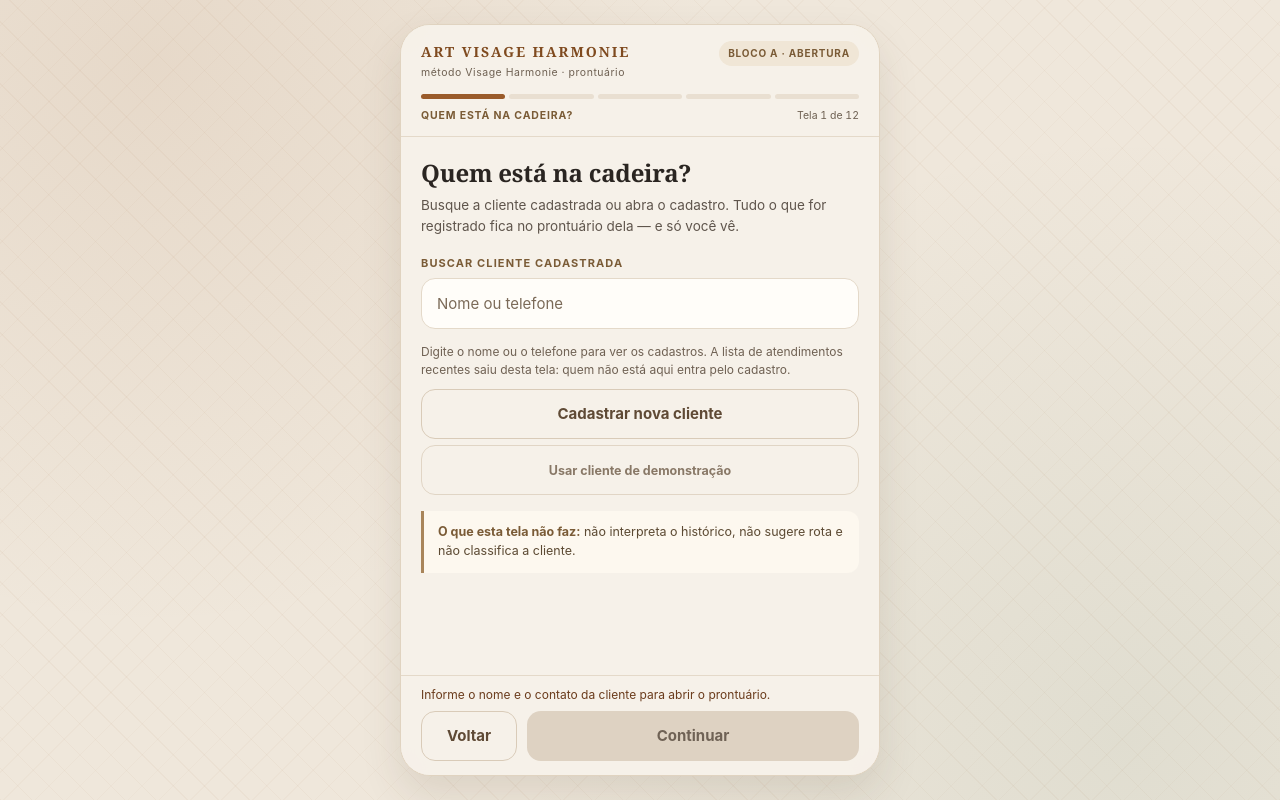
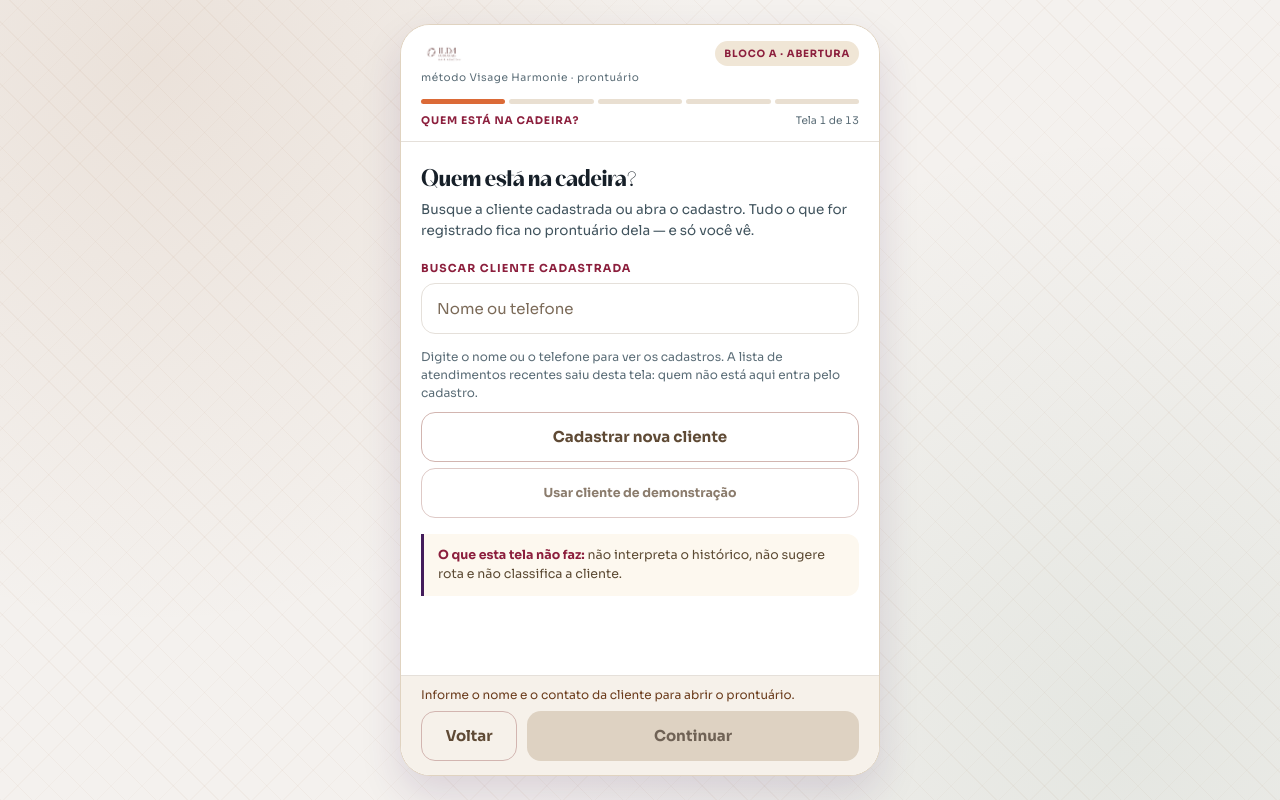
Before and after one commit to IGEDUCACAO/ig-visage-prototipo, a plain HTML site: page index.html in a window 1280 px wide. Drawn offline with Linux system fonts and the light colour scheme.

Commit message:
Aplica a identidade oficial da marca: paleta, Sora/BT Suave locais e logo no cabecalho

```diff
--- a/assets/app.js
+++ b/assets/app.js
@@ -28,13 +28,13 @@
      Diagnóstico, Manutenção e Paleta) continuam registradas com o seu id. */
   var TELAS = [
     { n: 1, titulo: 'Quem está na cadeira?', bloco: 'abertura', tela: 1 },
-    { n: 2, titulo: 'Qual o desejo dela?', bloco: 'abertura', tela: 2 },
+    { n: 2, titulo: 'Qual é o desejo dela?', bloco: 'abertura', tela: 2 },
     { n: 3, titulo: 'Rota escolhida', bloco: 'abertura', tela: 3 },
     { n: 4, titulo: 'Profundidade da pele', bloco: 'leitura', tela: 4 },
-    { n: 5, titulo: 'Base natural do cabelo', bloco: 'leitura', tela: 5 },
+    { n: 5, titulo: 'Base natural', bloco: 'leitura', tela: 5 },
     { n: 6, titulo: 'Contraste', bloco: 'leitura', tela: 7 },
     { n: 7, titulo: 'Família', bloco: 'prescricao', tela: 11 },
-    { n: 8, titulo: 'Formato do rosto', bloco: 'rosto', tela: 9 },
+    { n: 8, titulo: 'Formato de rosto', bloco: 'rosto', tela: 9 },
     { n: 9, titulo: 'O que o seu formato direciona', bloco: 'rosto', tela: 10 },
     { n: 10, titulo: 'Percentual de cabelos brancos', bloco: 'leitura', tela: 6 },
     { n: 11, titulo: 'Como ficou o teste', bloco: 'leitura', tela: 8 },
@@ -435,7 +435,7 @@
       elTelaNome.textContent = meta.titulo;
       elTelaNum.textContent = telaAtual === TELA_DOSSIE
         ? 'Etapa ' + TELA_DOSSIE + ' · dossiê final'
-        : 'Tela ' + telaAtual + ' de ' + TELAS.length;
+        : 'Tela ' + telaAtual + ' de ' + TOTAL_TELAS;
       atualizarProgresso(meta.bloco);
 
       elTela.innerHTML = '';
--- a/assets/styles.css
+++ b/assets/styles.css
@@ -1,27 +1,45 @@
 /* Art Visage Harmonie — identidade do v1, ampliada para o prontuário v2.
    Mobile-first, largura máxima 480px, alvos de toque >= 44px, contraste AA. */
 
+/* Fontes oficiais da marca, servidas do próprio repositório (sem CDN). */
+@font-face { font-family: "Sora"; src: url("marca/Sora-Light.ttf") format("truetype"); font-weight: 300; font-style: normal; font-display: swap; }
+@font-face { font-family: "Sora"; src: url("marca/Sora-Regular.ttf") format("truetype"); font-weight: 400; font-style: normal; font-display: swap; }
+@font-face { font-family: "Sora"; src: url("marca/Sora-Medium.ttf") format("truetype"); font-weight: 500; font-style: normal; font-display: swap; }
+@font-face { font-family: "Sora"; src: url("marca/Sora-SemiBold.ttf") format("truetype"); font-weight: 600; font-style: normal; font-display: swap; }
+@font-face { font-family: "Sora"; src: url("marca/Sora-Bold.ttf") format("truetype"); font-weight: 700; font-style: normal; font-display: swap; }
+@font-face { font-family: "BT Suave"; src: url("marca/BTSuave-Regular.otf") format("opentype"); font-weight: 400; font-style: normal; font-display: swap; }
+@font-face { font-family: "BT Suave"; src: url("marca/BTSuave-Medium.otf") format("opentype"); font-weight: 500; font-style: normal; font-display: swap; }
+@font-face { font-family: "BT Suave"; src: url("marca/BTSuave-Bold.otf") format("opentype"); font-weight: 700; font-style: normal; font-display: swap; }
+
 :root {
-  --bg: #f6f1e9;
-  --fundo: #efe7db;
-  --card: #fffdf9;
-  --ink: #2a2521;
-  --ink2: #5f554c;
-  --ink3: #6f6153;
-  --line: #e4d9c9;
-  --line-forte: #d9cbb8;
-  --gold: #a9855a;
-  --gold-d: #8a6a42;
-  --label: #7a5b36;
-  --terra: #9a5b2a;
-  --terra-d: #7f4a1f;
-  --verde: #2f6b4f;
-  --perigo: #8d3b2a;
+  /* Paleta oficial (Manual da Marca): roxo, vinho, laranja, azul, cinza azulado,
+     amarelo, neutros e nudes. O texto é #161F28. */
+  --roxo: #431C5B;
+  --vinho: #8C1F3D;
+  --laranja: #DB6A37;
+  --azul: #064276;
+  --cinza-azulado: #40535D;
+  --amarelo: #F0C43F;
+  --bg: #FFFFFF;
+  --fundo: #F4F1EE;
+  --card: #FFFFFF;
+  --ink: #161F28;
+  --ink2: #40535D;
+  --ink3: #5B6D77;
+  --line: #E5E0DA;
+  --line-forte: #D2B5B0;
+  --gold: #431C5B;
+  --gold-d: #2E1340;
+  --label: #8C1F3D;
+  --terra: #DB6A37;
+  --terra-d: #B85426;
+  --verde: #064276;
+  --perigo: #8C1F3D;
   --radius: 18px;
-  --shadow: 0 2px 10px rgba(90, 70, 45, .07);
-  --shadow-alto: 0 18px 40px rgba(74, 55, 35, .12);
-  --serif: Georgia, "Times New Roman", "Iowan Old Style", serif;
-  --sans: -apple-system, BlinkMacSystemFont, "Segoe UI", Roboto, Helvetica, Arial, sans-serif;
+  --shadow: 0 2px 10px rgba(22, 31, 40, .06);
+  --shadow-alto: 0 18px 40px rgba(67, 28, 91, .14);
+  --serif: "BT Suave", "Sora", Georgia, serif;
+  --sans: "Sora", -apple-system, BlinkMacSystemFont, "Segoe UI", Roboto, Helvetica, Arial, sans-serif;
 }
 
 * {
@@ -103,11 +121,18 @@ body {
   flex: 0 0 auto;
   padding: 16px 20px 12px;
   border-bottom: 1px solid var(--line);
-  background: rgba(246, 241, 233, .92);
+  background: rgba(255, 255, 255, .94);
   -webkit-backdrop-filter: blur(12px);
   backdrop-filter: blur(12px);
   position: relative;
   z-index: 2;
+}
+
+.marca-logo {
+  display: block;
+  height: 26px;
+  width: auto;
+  margin-bottom: 2px;
 }
 
 .marca {
--- a/assets/telas-leitura.js
+++ b/assets/telas-leitura.js
@@ -282,7 +282,7 @@
     var registrado = typeof e.desejo === 'string' && e.desejo.trim().length > 0;
 
     el.innerHTML =
-      '<h2>Qual o desejo dela?</h2>' +
+      '<h2>Qual é o desejo dela?</h2>' +
       '<p class="lead">Escreva com as palavras dela. Gíria, hesitação e “não sei” também são registro.</p>' +
       '<div class="campo">' +
         '<label class="rotulo" for="desejo">Desejo, nas palavras da cliente</label>' +
@@ -396,7 +396,7 @@
     }).join('');
 
     el.innerHTML =
-      '<h2>Base natural do cabelo</h2>' +
+      '<h2>Base natural</h2>' +
       '<p class="lead">Ancore a base com a amostra na mão dela. O app não estima.</p>' +
       '<div class="grade grade-3">' + opcoes + '</div>' +
       '<p class="hint">A altura 02 não existe no mercado — a lista salta de 01 para 03.</p>' +
@@ -649,7 +649,7 @@
     });
   }
 
-  /* ---------- TELA 8 — Formato do rosto ---------- */
+  /* ---------- TELA 8 — Formato de rosto ---------- */
 
   /* Ilustracoes de corte (traco, nunca foto): mudam com formato e estatura. */
   function blocoDeCortes(formato, e) {
@@ -694,7 +694,7 @@
     }).join('');
 
     el.innerHTML =
-      '<h2>Formato do rosto</h2>' +
+      '<h2>Formato de rosto</h2>' +
       '<p class="lead">Compare o contorno com as oito formas geométricas. A miniatura ajuda a separar as parecidas.</p>' +
       '<div class="campo">' +
         '<label class="rotulo">Altura da cliente (estatura)</label>' +
@@ -775,13 +775,13 @@
   /* ---------- registro ---------- */
 
   VISAGE.registrarTela(1, { titulo: 'Quem está na cadeira?', bloco: 'abertura', render: render1 });
-  VISAGE.registrarTela(2, { titulo: 'Qual o desejo dela?', bloco: 'abertura', render: render2 });
+  VISAGE.registrarTela(2, { titulo: 'Qual é o desejo dela?', bloco: 'abertura', render: render2 });
   VISAGE.registrarTela(3, { titulo: 'Rota escolhida', bloco: 'abertura', render: render3 });
   VISAGE.registrarTela(4, { titulo: 'Profundidade da pele', bloco: 'leitura', render: render4 });
-  VISAGE.registrarTela(5, { titulo: 'Base natural do cabelo', bloco: 'leitura', render: render5 });
+  VISAGE.registrarTela(5, { titulo: 'Base natural', bloco: 'leitura', render: render5 });
   VISAGE.registrarTela(6, { titulo: 'Percentual de cabelos brancos', bloco: 'leitura', render: render6 });
   VISAGE.registrarTela(7, { titulo: 'Contraste', bloco: 'leitura', render: render6Contraste });
   VISAGE.registrarTela(8, { titulo: 'Como ficou o teste', bloco: 'leitura', render: render7 });
-  VISAGE.registrarTela(9, { titulo: 'Formato do rosto', bloco: 'rosto', render: render8 });
+  VISAGE.registrarTela(9, { titulo: 'Formato de rosto', bloco: 'rosto', render: render8 });
   VISAGE.registrarTela(10, { titulo: 'O que o seu formato direciona', bloco: 'rosto', render: render9 });
 })(typeof window !== 'undefined' ? window : this);
--- a/index.html
+++ b/index.html
@@ -3,7 +3,7 @@
 <head>
 <meta charset="utf-8">
 <meta name="viewport" content="width=device-width, initial-scale=1, viewport-fit=cover">
-<meta name="theme-color" content="#f6f1e9">
+<meta name="theme-color" content="#431C5B">
 <meta name="description" content="Protótipo navegável do app Art Visage Harmonie — prontuário de consultoria de cor.">
 <title>Art Visage Harmonie — Prontuário v2</title>
 <link rel="stylesheet" href="assets/styles.css">
@@ -14,7 +14,7 @@
   <header class="topo">
     <div class="marca">
       <div class="marca-texto">
-        <p class="marca-nome">Art Visage Harmonie</p>
+        <img class="marca-logo" src="assets/marca/logo_horizontal_01.png" alt="Art Visage Harmonie">
         <p class="marca-sub">método Visage Harmonie · prontuário</p>
       </div>
       <p class="bloco-atual" id="blocoAtual">Bloco A · Abertura</p>
@@ -22,7 +22,7 @@
     <div class="trilha-progresso" id="progresso"></div>
     <div class="passo-linha">
       <span class="tela-nome" id="telaNome">Quem está na cadeira?</span>
-      <span class="tela-num" id="telaNum">Tela 1 de 17</span>
+      <span class="tela-num" id="telaNum">Tela 1 de 13</span>
     </div>
   </header>
 
--- a/repo/testes/index.js
+++ /dev/null
@@ -1,6 +0,0 @@
-/* O criterio de pronto da malha executa `cd repo && node --test testes/`.
-   Este shim faz esse caminho existir e delega para a suite real em testes/,
-   sem duplicar teste nenhum. */
-'use strict';
-
-require('../../testes/index.js');
--- /dev/null
+++ b/testes/estilo.test.js
@@ -0,0 +1,48 @@
+// Identidade visual oficial: paleta do Manual da Marca e tipografia servida do repo.
+const fs = require('fs');
+const path = require('path');
+
+const raiz = path.join(__dirname, '..');
+const css = fs.readFileSync(path.join(raiz, 'assets/styles.css'), 'utf8');
+const html = fs.readFileSync(path.join(raiz, 'index.html'), 'utf8');
+
+const falhas = [];
+function exigir(ok, msg) { if (!ok) falhas.push(msg); }
+
+// 1. Fontes da marca declaradas e apontando para os arquivos locais.
+['Sora', 'BT Suave'].forEach(function (familia) {
+  exigir(css.indexOf('font-family: "' + familia + '"') !== -1, 'falta @font-face de ' + familia);
+});
+exigir(/url\("marca\/Sora-Regular\.ttf"\)/.test(css), 'Sora-Regular não é servida do repo');
+exigir(/url\("marca\/BTSuave-Bold\.otf"\)/.test(css), 'BT Suave Bold não é servida do repo');
+exigir(css.indexOf('fonts.googleapis') === -1 && !/url\(\s*["']?https?:/.test(css), 'o CSS usa fonte externa/CDN');
+exigir(/--serif:\s*"BT Suave"/.test(css), 'títulos devem usar BT Suave');
+exigir(/--sans:\s*"Sora"/.test(css), 'texto deve usar Sora');
+exigir(css.indexOf('Georgia, "Times New Roman"') === -1, 'sobrou a serifada antiga como primeira opção');
+
+// 2. Paleta oficial (Manual da Marca).
+const cores = {
+  '--roxo': '#431C5B', '--vinho': '#8C1F3D', '--laranja': '#DB6A37',
+  '--azul': '#064276', '--ink': '#161F28'
+};
+Object.keys(cores).forEach(function (v) {
+  const re = new RegExp(v + ':\\s*' + cores[v], 'i');
+  exigir(re.test(css), 'paleta: ' + v + ' deveria ser ' + cores[v]);
+});
+exigir(css.indexOf('--gold: #431C5B') !== -1, 'o dourado antigo deveria apontar para o roxo da marca');
+
+// 3. Arquivos da marca presentes.
+['Sora-Regular.ttf', 'Sora-Bold.ttf', 'BTSuave-Bold.otf', 'FilmotypeYale.otf',
+ 'logo_horizontal_01.png', 'logo_central_01.png'].forEach(function (arq) {
+  exigir(fs.existsSync(path.join(raiz, 'assets/marca', arq)), 'falta o arquivo assets/marca/' + arq);
+});
+
+// 4. Logo no cabeçalho e nada de pasta repo/ (shim de verify).
+exigir(html.indexOf('logo_horizontal_01.png') !== -1, 'o cabeçalho não usa o logo oficial');
+exigir(!fs.existsSync(path.join(raiz, 'repo')), 'sobrou a pasta repo/ (shim de critério de pronto)');
+
+if (falhas.length) {
+  console.error('FALHOU:\n- ' + falhas.join('\n- '));
+  process.exit(1);
+}
+console.log('OK — paleta oficial aplicada, fontes servidas do repo e logo no cabeçalho.');
```
Also changed, not shown: testes/fluxo.test.js (+3 -3 lines).
